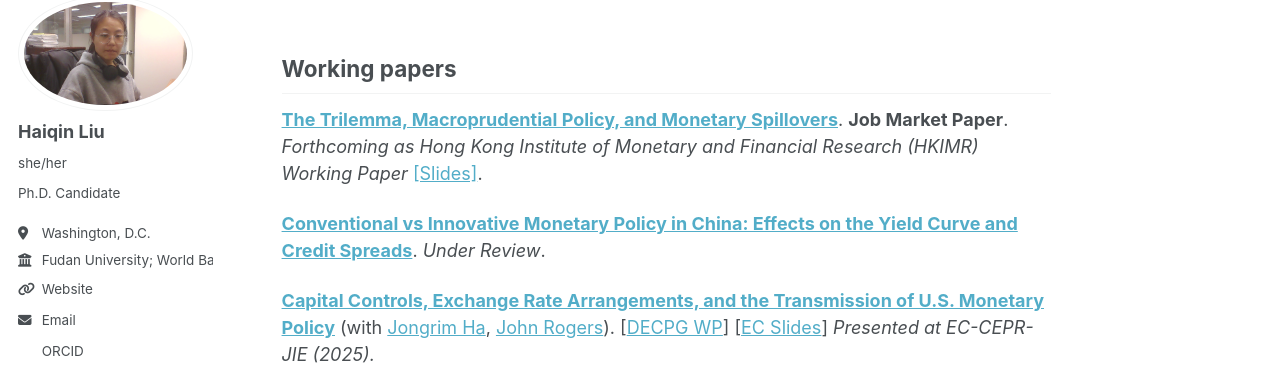
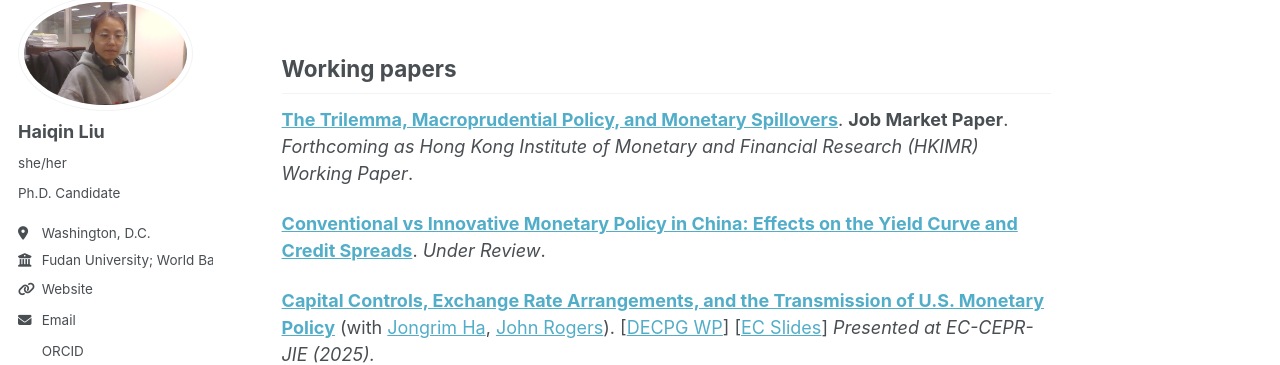
Before and after one commit to liuhaiqinFDU/liuhaiqinFDU.github.io, a Jekyll site: the page built from research.md, in a window 1280 px wide and 1204 px high. Shown: the part 110-475 px from the top of the window. Built offline with Jekyll 4.4.1, drawn with Linux system fonts in a browser that asks for light colours; some web fonts are replaced.

Commit message:
Update research.md

```diff
--- a/research.md
+++ b/research.md
@@ -7,13 +7,13 @@ title: ""
 
 ## Working papers
 
-[**The Trilemma, Macroprudential Policy, and Monetary Spillovers**](https://papers.ssrn.com/sol3/papers.cfm?abstract_id=5538878). **Job Market Paper**. *Forthcoming as Hong Kong Institute of Monetary and Financial Research (HKIMR) Working Paper* [[Slides]](https://www.dropbox.com/scl/fi/1ah21zdix0pv5jyp8b6zh/JMP_Slides_EAPCE.pdf?rlkey=wx9xij80ewuhib318xxim3mpx&st=j7kdhzi3&dl=0).
+[**The Trilemma, Macroprudential Policy, and Monetary Spillovers**](https://papers.ssrn.com/sol3/papers.cfm?abstract_id=5538878). **Job Market Paper**. *Forthcoming as Hong Kong Institute of Monetary and Financial Research (HKIMR) Working Paper*.
 
 [**Conventional vs Innovative Monetary Policy in China: Effects on the Yield Curve and Credit Spreads**](https://papers.ssrn.com/sol3/papers.cfm?abstract_id=6018296). *Under Review*.
 
 [**Capital Controls, Exchange Rate Arrangements, and the Transmission of U.S. Monetary Policy**](https://papers.ssrn.com/sol3/papers.cfm?abstract_id=5599312) (with [Jongrim Ha](https://www.jongrimha.com/), [John Rogers](https://www.johnrogerseconomist.net/)). [[DECPG WP](https://documents.worldbank.org/en/publication/documents-reports/documentdetail/099737510042356177/idu0d0f72eff0c5f40430109e25085e3858b298c)] [[EC Slides](https://b1scrape.westeurope.cloudapp.azure.com/conf/2025/slides/I_JongrimHa.pdf)] *Presented at EC-CEPR-JIE (2025).*
 
-<!-- **Revise & Resubmitted at Economic Research Journal (Top A in Chinese)** **5. Winners and Losers from U.S.-China Tension**-->
+<!-- **Revise & Resubmitted at Economic Research Journal (Top A in Chinese)** **5. Winners and Losers from U.S.-China Tension**  [[Slides]](https://www.dropbox.com/scl/fi/1ah21zdix0pv5jyp8b6zh/JMP_Slides_EAPCE.pdf?rlkey=wx9xij80ewuhib318xxim3mpx&st=j7kdhzi3&dl=0)-->
 
 
 
@@ -27,6 +27,8 @@ title: ""
 *We revamp newspaper-based uncertainty indices with large language models, applying them to a cross-country, multilingual corpus of historical monetary policy texts.*
 
 <!-- **Fragmented Uncertainty Spillovers** (with [Jongrim Ha](https://www.jongrimha.com/)). [<font color="red">new draft coming soon!</font>] *We study how uncertainty originating from trade partners propagates through global value chains.*-->
+
+<!-- **Trade Uncertainty and Maturity of Labor Contracts** (with [Ergys Islamaj](https://www.worldbank.org/en/about/people/e/ergys-islamaj), [Daisuke Fukuzawa](https://www.worldbank.org/en/about/people/d/daisuke-fukuzawa), [Duong Trung Le](https://sites.google.com/view/duongle/home) and [Aaditya Mattoo](https://www.worldbank.org/en/about/people/a/aaditya-mattoo)).-->
 
 **The Economic Impact of Heightened Global Uncertainty** (with [Jongrim Ha](https://www.jongrimha.com/), [Ergys Islamaj](https://www.worldbank.org/en/about/people/e/ergys-islamaj), [Aaditya Mattoo](https://www.worldbank.org/en/about/people/a/aaditya-mattoo)). <!-- *Scheduled to present: [[EAEA 2025](https://www.eaeaweb.com/)\*] We examine how global uncertainty transmits to EMDEs from micro to macro.* -->
 
```
